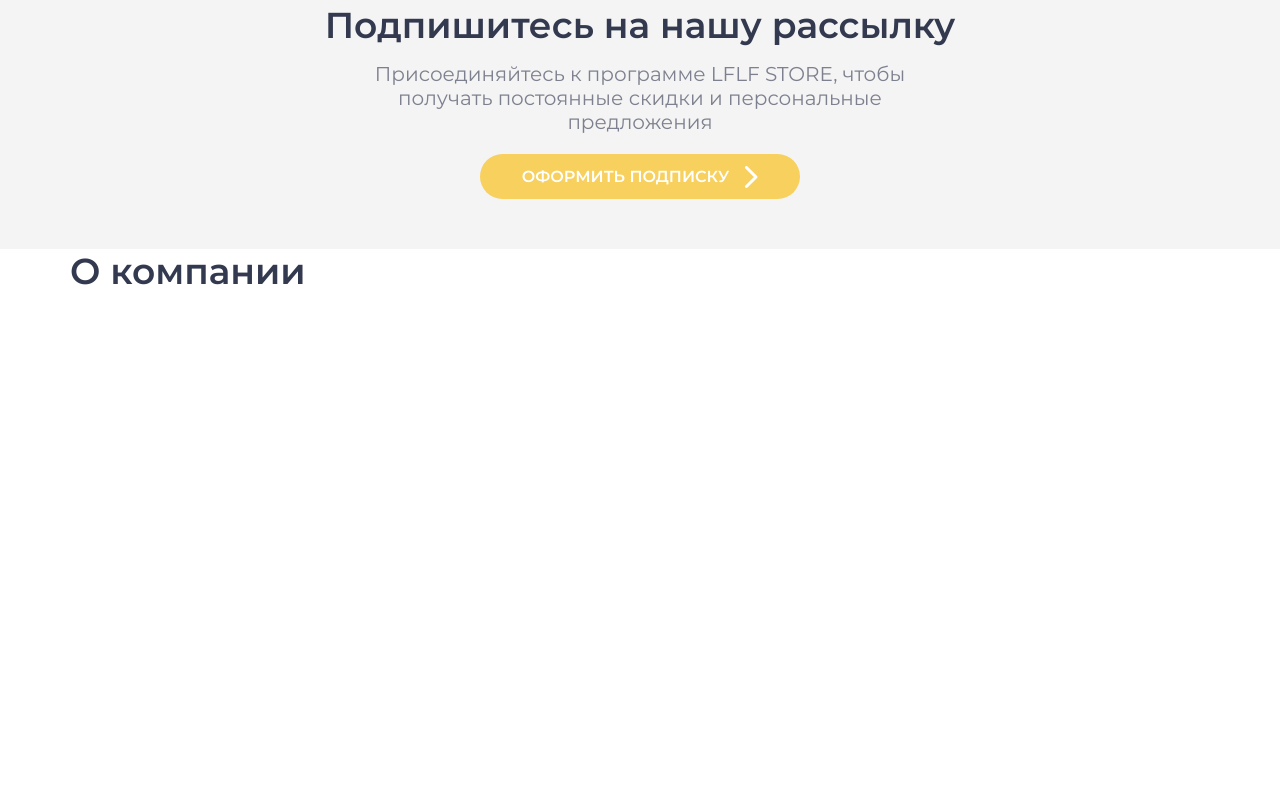
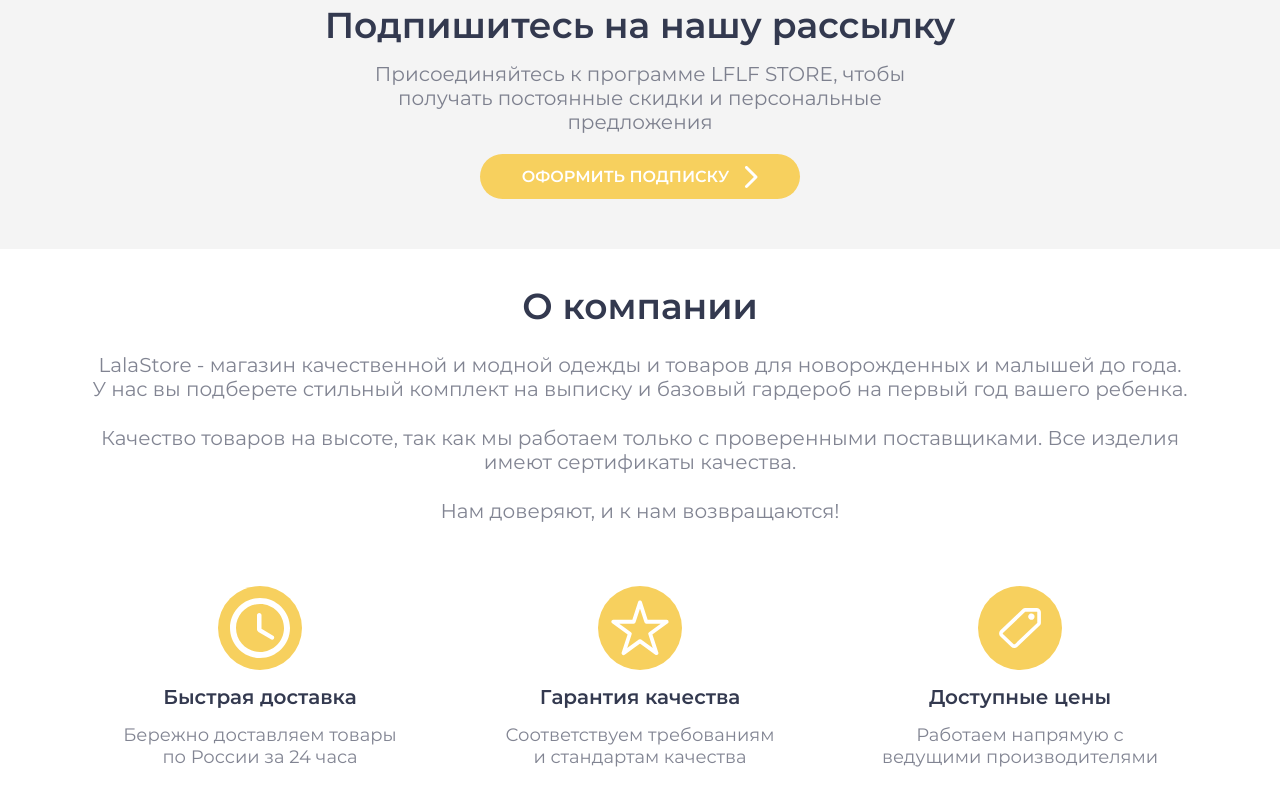
Before and after one commit to TrojanDll/lalastore, a website: page src/index.pug in a window 1280 px wide. Shown: the part 2547-3353 px from the top of the page. Before the commit the page ends 2840 px from the top, so only its background shows below. Drawn offline with nearby package versions, Linux system fonts and the light colour scheme; files that its build step writes are made by us from their sources.

Commit message:
feat: about section added

```diff
--- a/src/sass/sections/_about.scss
+++ b/src/sass/sections/_about.scss
@@ -0,0 +1,70 @@
+.about {
+  padding-top: 35px;
+  padding-bottom: 70px;
+
+  &__title {
+    text-align: center;
+  }
+
+  &__descr {
+    margin-top: 25px;
+    color: rgba(51, 57, 79, 0.62);
+    text-align: center;
+    font-size: 20px;
+    font-weight: 400;
+  }
+
+  &__benefits {
+    margin-top: 63px;
+    display: flex;
+    justify-content: space-around;
+    align-items: start;
+
+    &__item {
+      width: 100%;
+      max-width: 300px;
+
+      &__circle {
+        margin: 0 auto;
+        width: 84px;
+        height: 84px;
+        background-color: $accent-color;
+        display: flex;
+        align-items: center;
+        justify-content: center;
+        border-radius: 100%;
+      }
+
+      &__img-clock {
+        width: 60px;
+        height: 60px;
+      }
+
+      &__img-star {
+        width: 58px;
+        height: 58px;
+      }
+
+      &__img-tag {
+        width: 42px;
+        height: 40px;
+      }
+
+      &__title {
+        margin-top: 15px;
+        color: $text-color;
+        font-size: 20px;
+        font-weight: 700;
+        text-align: center;
+      }
+
+      &__descr {
+        margin-top: 15px;
+        color: rgba(51, 57, 79, 0.62);
+        text-align: center;
+        font-size: 18px;
+        font-weight: 400;
+      }
+    }
+  }
+}
--- a/src/sections/about.pug
+++ b/src/sections/about.pug
@@ -1,3 +1,25 @@
 section.about
   .container
     .about__title.title О компании
+    .about__descr LalaStore - магазин качественной и модной одежды и товаров для новорожденных и малышей до года. <br> У нас вы подберете стильный комплект на выписку и базовый гардероб на первый год вашего ребенка.
+    .about__descr Качество товаров на высоте, так как мы работаем только с проверенными поставщиками. Все изделия имеют сертификаты качества.
+    .about__descr Нам доверяют, и к нам возвращаются!
+
+    .about__benefits
+      .about__benefits__item
+        .about__benefits__item__circle
+          img.about__benefits__item__img.about__benefits__item__img-clock(src="./assets/img/icons/clock.svg", alt="clock")
+        .about__benefits__item__title Быстрая доставка
+        .about__benefits__item__descr Бережно доставляем товары <br>по России за 24 часа
+
+      .about__benefits__item
+        .about__benefits__item__circle
+          img.about__benefits__item__img.about__benefits__item__img-star(src="./assets/img/icons/star.svg", alt="star")
+        .about__benefits__item__title Гарантия качества
+        .about__benefits__item__descr Соответствуем требованиям <br>и стандартам качества
+
+      .about__benefits__item
+        .about__benefits__item__circle
+          img.about__benefits__item__img.about__benefits__item__img-tag(src="./assets/img/icons/tag.svg", alt="tag")
+        .about__benefits__item__title Доступные цены
+        .about__benefits__item__descr Работаем напрямую с ведущими производителями
```
Also changed, not shown: src/assets/img/icons/clock.svg (added), src/assets/img/icons/star.svg (added), src/assets/img/icons/tag.svg (added), src/css/mainPage.css, src/index.html.
